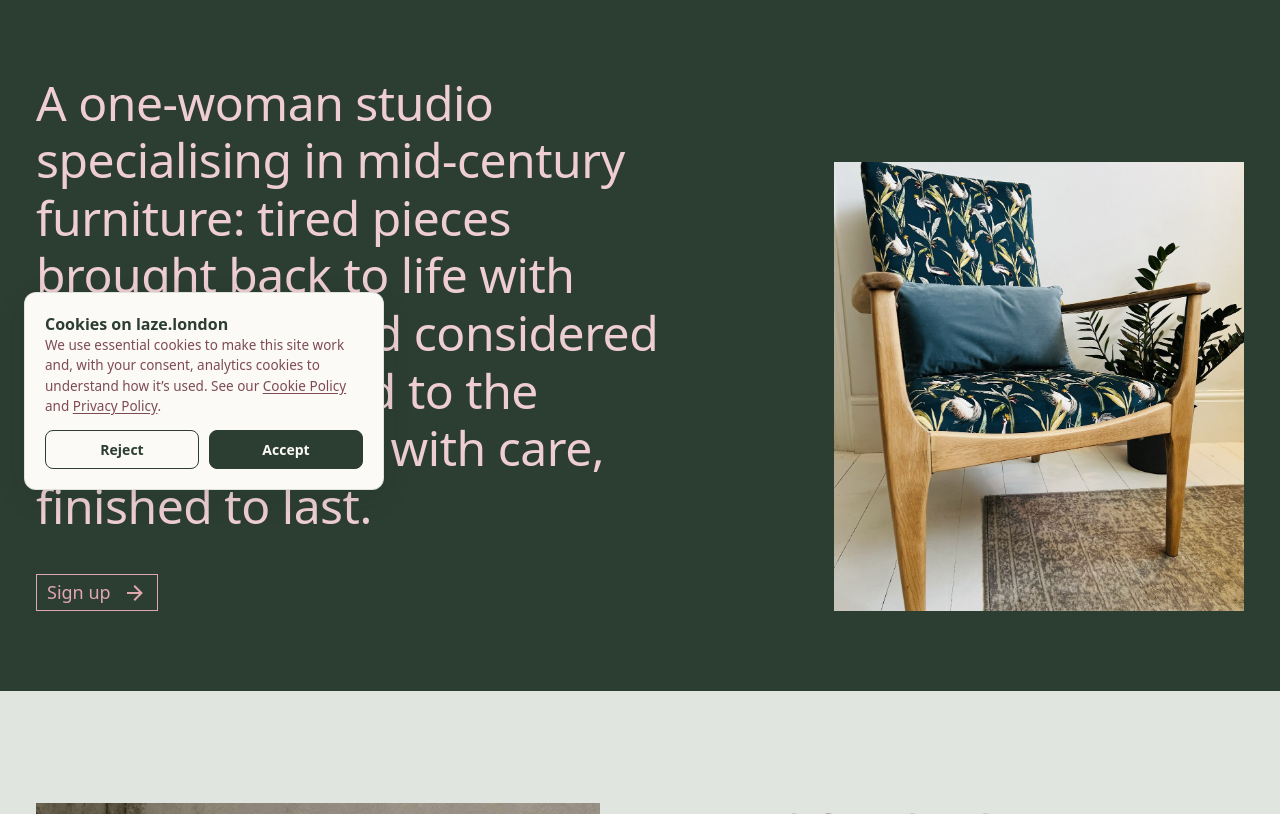
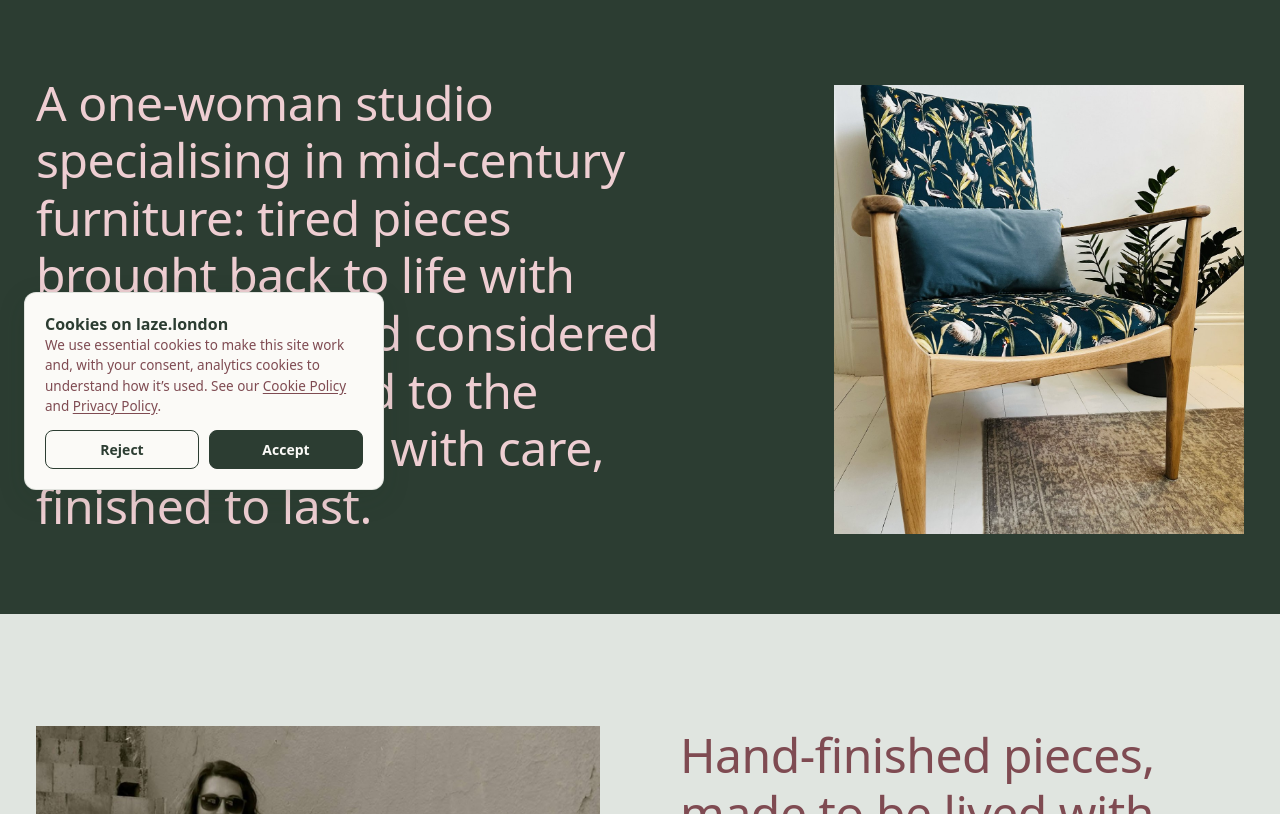
Before and after one commit to laze-london/laze-london, a plain HTML site: page index.html in a window 1280 px wide. Shown: the part 286-1100 px from the top of the page. Drawn offline with Linux system fonts and the light colour scheme; a web font is replaced by a local one.

Commit message:
Remove the sign up button from the homepage
Co-Authored-By: Claude Sonnet 5.5 <noreply@anthropic.com>

```diff
--- a/index.html
+++ b/index.html
@@ -66,10 +66,6 @@
               brought back to life with patient craft and considered fabrics. Stripped
               to the frame, repaired with care, finished to last.
             </h1>
-            <a class="btn-hero" href="#" target="_blank" rel="noopener">
-              Sign up
-              <svg viewBox="0 0 24 24" aria-hidden="true"><path d="M4 11v2h12l-5.5 5.5 1.42 1.42L19.84 12l-7.92-7.92L10.5 5.5 16 11H4z" fill="currentColor"/></svg>
-            </a>
           </div>
           <div class="hero-media">
             <img src="assets/hero-interior.jpg" alt="A reupholstered mid-century armchair in teal botanical fabric" />
```
